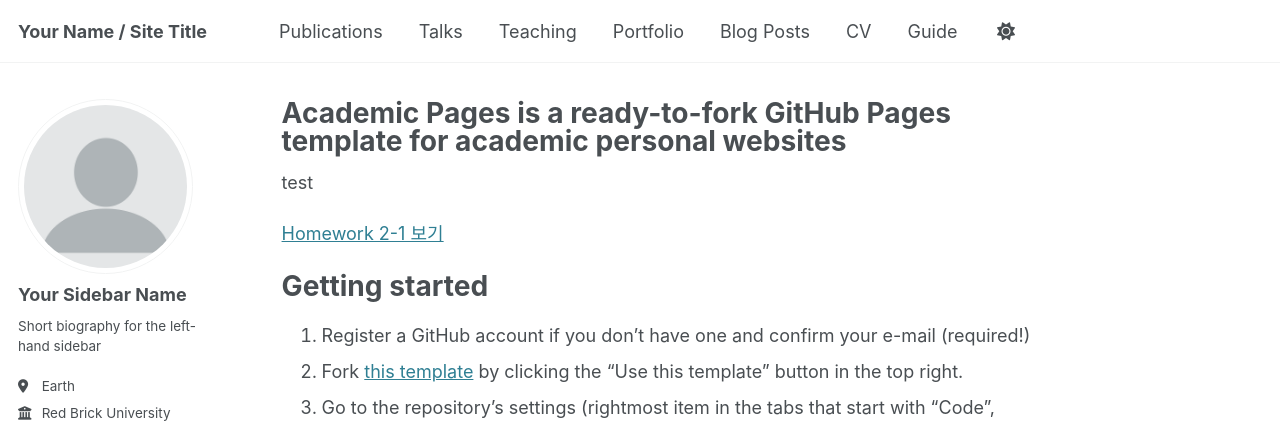
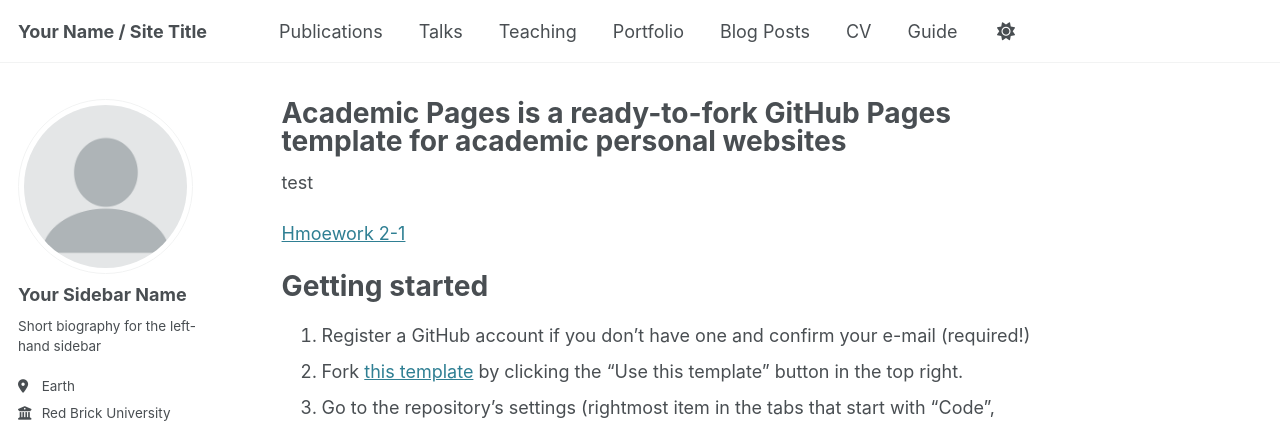
Before and after one commit to bohun0917/bohun, a Jekyll site: the page built from _pages/about.md, in a window 1280 px wide and 900 px high. Shown: the top 423 px of the window. Built offline with Jekyll 4.4.1, drawn with Linux system fonts in a browser that asks for light colours; some web fonts are replaced.

Commit message:
Update about.md

```diff
--- a/_pages/about.md
+++ b/_pages/about.md
@@ -8,7 +8,7 @@ redirect_from:
 ---
 test
 
-<a href="homework2-1.html" target="_blank">Homework 2-1 보기</a>
+<a href="hmoework2-1.html" target="_blank">Hmoework 2-1 </a>
 
 Getting started
 ======
```
